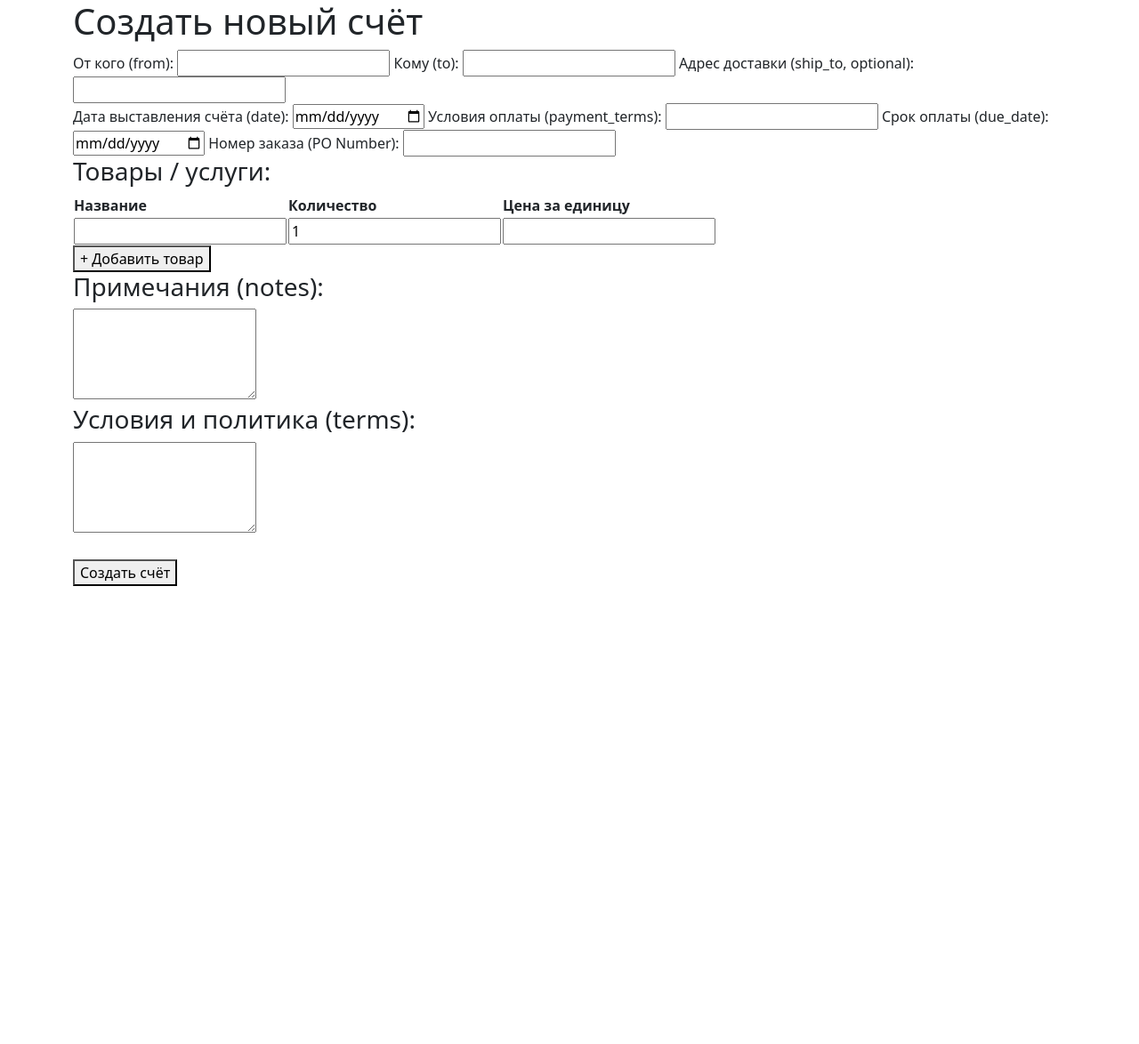
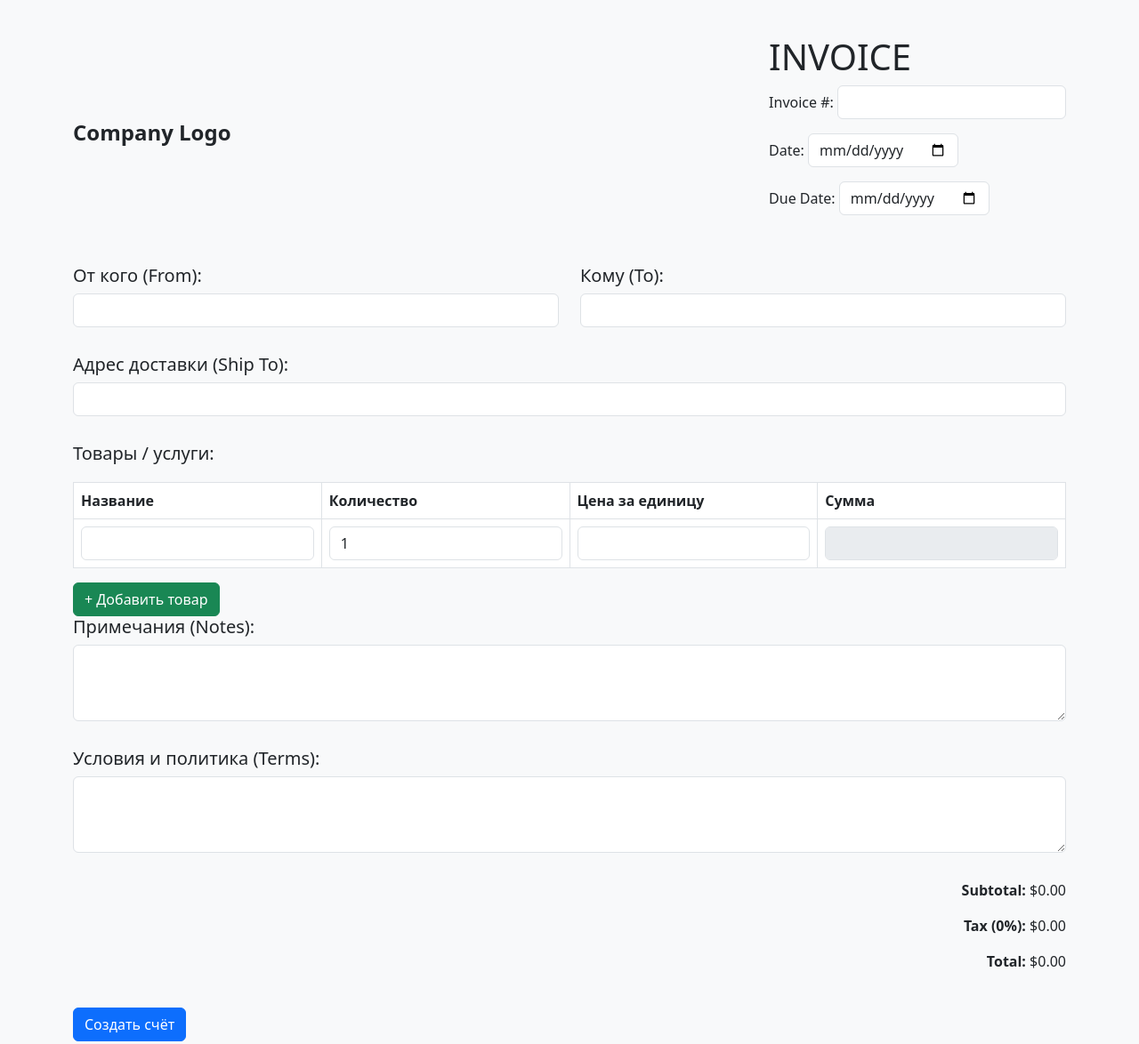
Before and after one commit to core-relay-err0r/invoice-proxy, a website: page public/index.html in a window 1280 px wide. Shown: the whole page at 89% size. Before the commit the page ends 800 px from the top, so only its background shows below. Drawn offline with nearby package versions, Linux system fonts and the light colour scheme.

Commit message:
Final styled invoice layout

```diff
--- a/public/index.html
+++ b/public/index.html
@@ -1,69 +1,104 @@
 <!DOCTYPE html>
 <html lang="ru">
 <head>
-  <link href="https://cdn.jsdelivr.net/npm/bootstrap@5.3.0/dist/css/bootstrap.min.css" rel="stylesheet">
   <meta charset="UTF-8">
   <title>Создать счёт</title>
+  <link href="https://cdn.jsdelivr.net/npm/bootstrap@5.3.0/dist/css/bootstrap.min.css" rel="stylesheet">
+  <style>
+    body {
+      background-color: #f8f9fa;
+      padding: 40px;
+    }
+    .invoice-header {
+      display: flex;
+      justify-content: space-between;
+      align-items: center;
+      margin-bottom: 40px;
+    }
+    .invoice-section {
+      margin-bottom: 30px;
+    }
+    .table {
+      margin-top: 20px;
+    }
+    .total-block {
+      text-align: right;
+      margin-top: 20px;
+    }
+    .logo {
+      font-size: 24px;
+      font-weight: bold;
+    }
+  </style>
 </head>
 <body>
   <div class="container">
-    <h1>Создать новый счёт</h1>
-
-    <form id="invoiceForm">
-      <div class="row">
-        <div class="column">
-          <label>От кого (from):</label>
-          <input type="text" name="from" required>
-
-          <label>Кому (to):</label>
-          <input type="text" name="to" required>
-
-          <label>Адрес доставки (ship_to, optional):</label>
-          <input type="text" name="ship_to">
+    <div class="invoice-header">
+      <div class="logo">
+        Company Logo
       </div>
-        <div class="column">
-          <label>Дата выставления счёта (date):</label>
-          <input type="date" name="date">
-
-          <label>Условия оплаты (payment_terms):</label>
-          <input type="text" name="payment_terms">
-
-          <label>Срок оплаты (due_date):</label>
-          <input type="date" name="due_date">
-
-          <label>Номер заказа (PO Number):</label>
-          <input type="text" name="purchase_order">
+      <div>
+        <h1>INVOICE</h1>
+        <p>Invoice #: <input type="text" class="form-control d-inline-block w-auto" id="invoice_number"></p>
+        <p>Date: <input type="date" class="form-control d-inline-block w-auto" id="date"></p>
+        <p>Due Date: <input type="date" class="form-control d-inline-block w-auto" id="due_date"></p>
       </div>
     </div>
 
-      <h3>Товары / услуги:</h3>
-      <table id="items">
+    <div class="row invoice-section">
+      <div class="col-md-6">
+        <h5>От кого (From):</h5>
+        <input class="form-control" type="text" id="from" required>
+      </div>
+      <div class="col-md-6">
+        <h5>Кому (To):</h5>
+        <input class="form-control" type="text" id="to" required>
+      </div>
+    </div>
+
+    <div class="invoice-section">
+      <h5>Адрес доставки (Ship To):</h5>
+      <input class="form-control" type="text" id="ship_to">
+    </div>
+
+    <h5>Товары / услуги:</h5>
+    <table class="table table-bordered" id="items">
       <thead>
         <tr>
           <th>Название</th>
           <th>Количество</th>
           <th>Цена за единицу</th>
+          <th>Сумма</th>
         </tr>
       </thead>
       <tbody>
         <tr>
-            <td><input type="text" name="item_name_0" required></td>
-            <td><input type="number" name="item_quantity_0" value="1" min="1" required></td>
-            <td><input type="number" name="item_amount_0" required></td>
+          <td><input class="form-control" type="text" name="item_name_0" required></td>
+          <td><input class="form-control" type="number" name="item_quantity_0" value="1" min="1" required onchange="recalculate()"></td>
+          <td><input class="form-control" type="number" name="item_amount_0" required onchange="recalculate()"></td>
+          <td><input class="form-control" type="text" disabled></td>
         </tr>
       </tbody>
     </table>
-      <button type="button" onclick="addItem()">+ Добавить товар</button>
+    <button type="button" class="btn btn-success" onclick="addItem()">+ Добавить товар</button>
 
-      <h3>Примечания (notes):</h3>
-      <textarea name="notes" rows="4"></textarea>
+    <div class="invoice-section">
+      <h5>Примечания (Notes):</h5>
+      <textarea class="form-control" id="notes" rows="3"></textarea>
+    </div>
 
-      <h3>Условия и политика (terms):</h3>
-      <textarea name="terms" rows="4"></textarea>
+    <div class="invoice-section">
+      <h5>Условия и политика (Terms):</h5>
+      <textarea class="form-control" id="terms" rows="3"></textarea>
+    </div>
 
-      <br><br>
-      <button type="submit">Создать счёт</button>
-    </form>
+    <div class="total-block">
+      <p><strong>Subtotal:</strong> $<span id="subtotal">0.00</span></p>
+      <p><strong>Tax (0%):</strong> $<span id="tax">0.00</span></p>
+      <p><strong>Total:</strong> $<span id="total">0.00</span></p>
+    </div>
+
+    <button class="btn btn-primary mt-4" onclick="createInvoice()">Создать счёт</button>
   </div>
 
   <script>
@@ -73,63 +108,35 @@
       const tbody = document.querySelector('#items tbody');
       const tr = document.createElement('tr');
       tr.innerHTML = `
-        <td><input type="text" name="item_name_${itemCount}" required></td>
-        <td><input type="number" name="item_quantity_${itemCount}" value="1" min="1" required></td>
-        <td><input type="number" name="item_amount_${itemCount}" required></td>
+        <td><input class="form-control" type="text" name="item_name_${itemCount}" required></td>
+        <td><input class="form-control" type="number" name="item_quantity_${itemCount}" value="1" min="1" required onchange="recalculate()"></td>
+        <td><input class="form-control" type="number" name="item_amount_${itemCount}" required onchange="recalculate()"></td>
+        <td><input class="form-control" type="text" disabled></td>
       `;
       tbody.appendChild(tr);
       itemCount++;
     }
 
-    document.getElementById('invoiceForm').addEventListener('submit', async (e) => {
-      e.preventDefault();
-      const formData = new FormData(e.target);
-
-      const items = [];
+    function recalculate() {
+      let subtotal = 0;
       for (let i = 0; i < itemCount; i++) {
-        const name = formData.get(`item_name_${i}`);
-        const quantity = formData.get(`item_quantity_${i}`);
-        const amount = formData.get(`item_amount_${i}`);
-        if (name && quantity && amount) {
-          items.push({
-            name,
-            quantity: parseInt(quantity),
-            amount: parseFloat(amount)
-          });
+        const quantity = document.getElementsByName(`item_quantity_${i}`)[0];
+        const amount = document.getElementsByName(`item_amount_${i}`)[0];
+        const totalCell = document.getElementsByName(`item_amount_${i}`)[0].parentElement.nextElementSibling.firstElementChild;
+        if (quantity && amount && totalCell) {
+          const total = quantity.value * amount.value;
+          subtotal += total;
+          totalCell.value = total.toFixed(2);
         }
       }
+      document.getElementById('subtotal').innerText = subtotal.toFixed(2);
+      document.getElementById('tax').innerText = (0).toFixed(2);
+      document.getElementById('total').innerText = subtotal.toFixed(2);
+    }
 
-      const data = {
-        from: formData.get('from'),
-        to: formData.get('to'),
-        ship_to: formData.get('ship_to'),
-        date: formData.get('date'),
-        payment_terms: formData.get('payment_terms'),
-        due_date: formData.get('due_date'),
-        purchase_order: formData.get('purchase_order'),
-        notes: formData.get('notes'),
-        terms: formData.get('terms'),
-        items
-      };
-
-      const response = await fetch('/create-invoice', {
-        method: 'POST',
-        headers: { 'Content-Type': 'application/json' },
-        body: JSON.stringify(data)
-      });
-
-      if (response.ok) {
-        const blob = await response.blob();
-        const url = window.URL.createObjectURL(blob);
-        const a = document.createElement('a');
-        a.href = url;
-        a.download = 'invoice.pdf';
-        a.click();
-        window.URL.revokeObjectURL(url);
-      } else {
-        alert('Ошибка создания счёта');
+    function createInvoice() {
+      alert('Инвойс будет сгенерирован! (Пока только заглушка)');
     }
-    });
   </script>
 </body>
 </html>
```
Lines whose indentation alone changed are shown as unchanged.
